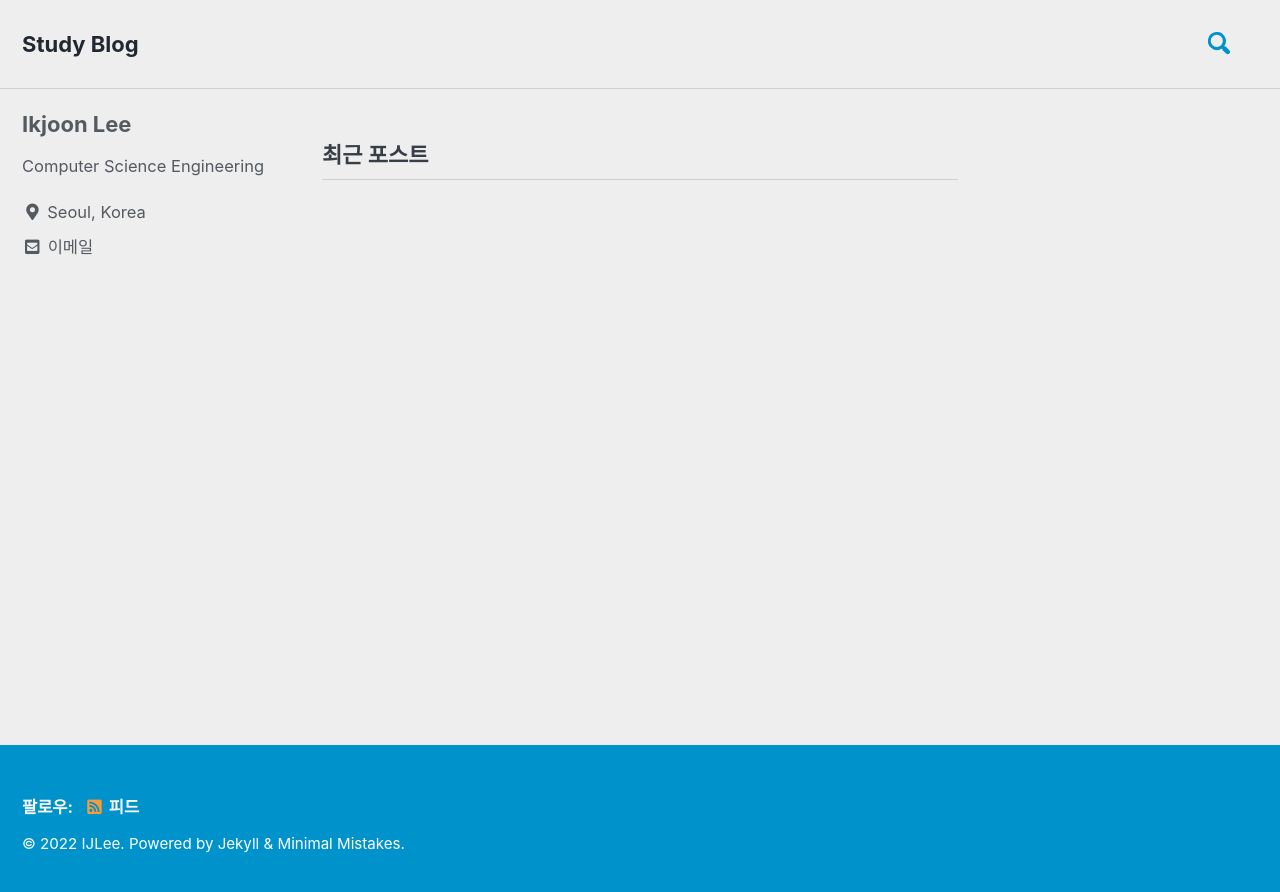
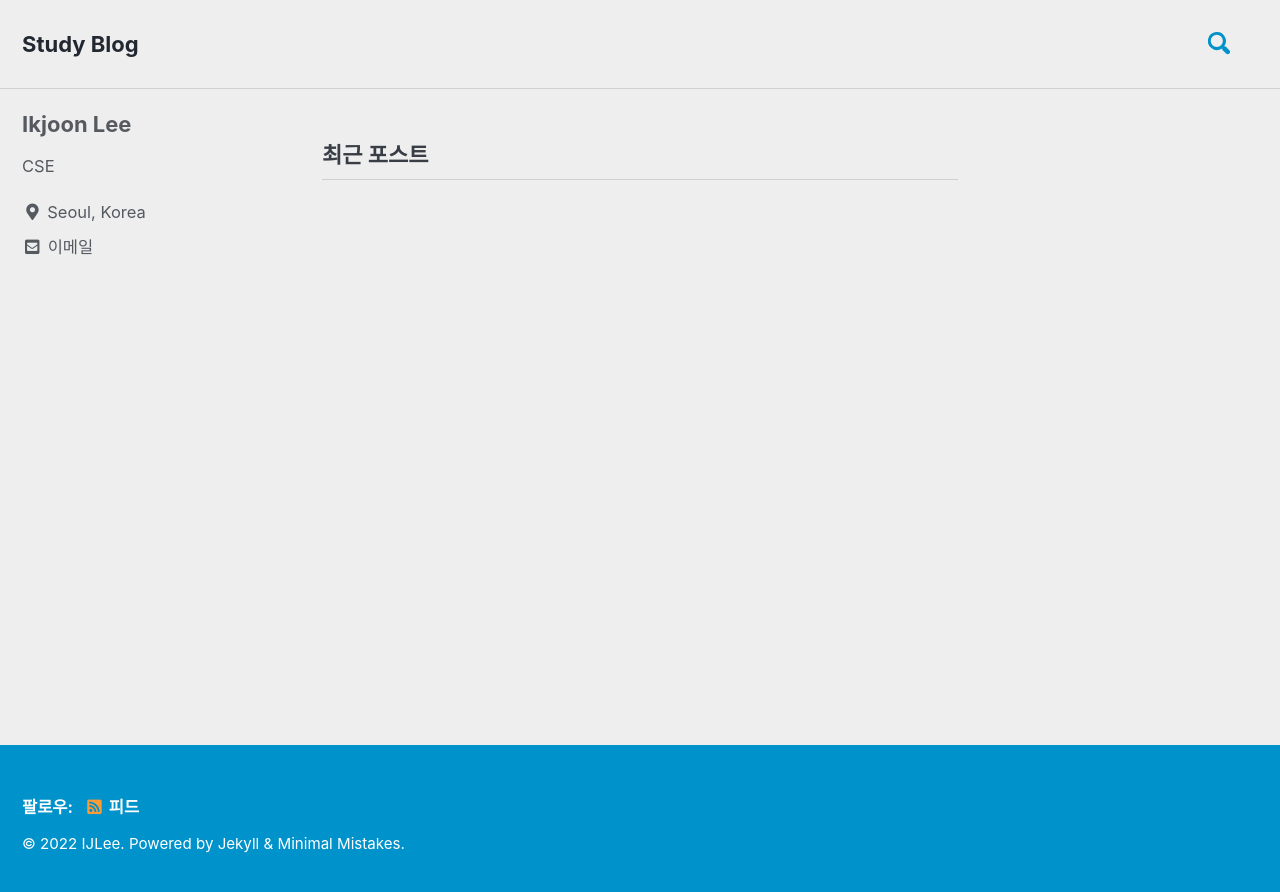
Before and after one commit to IJLee0812/ijlee0812.github.io, a Jekyll site: the page built from index.html, in a window 1280 px wide. Shown: the top 892 px of the page. Built offline with Jekyll 4.4.1, drawn with Linux system fonts in a browser that asks for light colours; cached includes are drawn as plain includes; the list of posts is cut into pages by our own code.

Commit message:
Update _config.yml

```diff
--- a/_config.yml
+++ b/_config.yml
@@ -95,7 +95,7 @@ analytics:
 author:
   name             : "Ikjoon Lee"
   avatar           : # path of avatar image, e.g. "/assets/images/bio-photo.jpg"
-  bio              : "Computer Science Engineering"
+  bio              : "CSE"
   location         : "Seoul, Korea"
   email            : "leeij0812@gmail.com"
   links:
```
